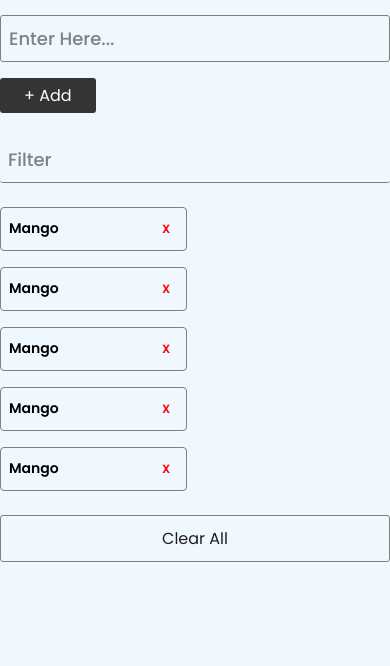
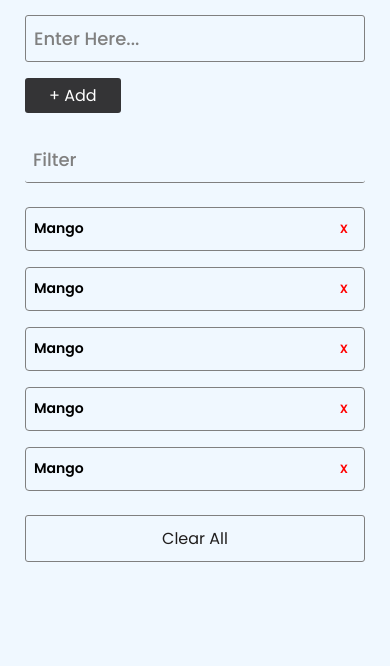
Before and after one commit to Venkatesh3803/todolist, a plain HTML site: page index.html in a window 390 px wide. Shown: the part 178-844 px from the top of the page. Drawn offline with Linux system fonts and the light colour scheme.

Commit message:
added responsive

```diff
--- a/index.css
+++ b/index.css
@@ -145,3 +145,12 @@ ul>span:hover {
 .clear_btn:hover {
     background-color: rgb(234, 242, 250);
 }
+
+@media screen and (max-width:550px){
+    .list_box{
+        padding: 25px;
+    }
+    ul{
+        width: 100%;
+    }
+}
```
